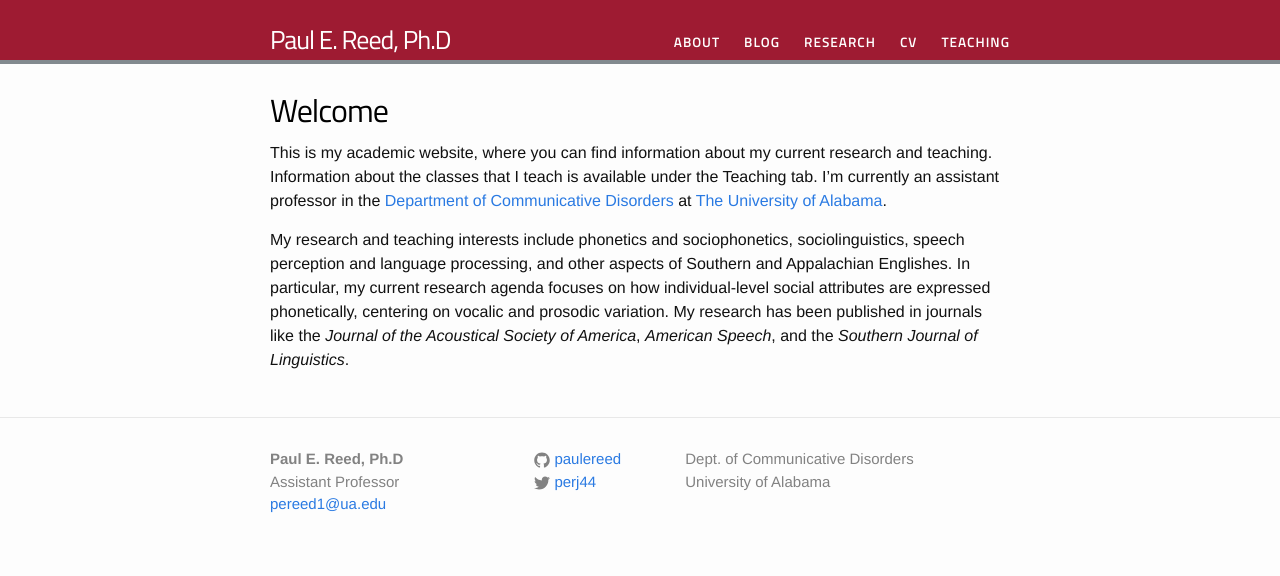
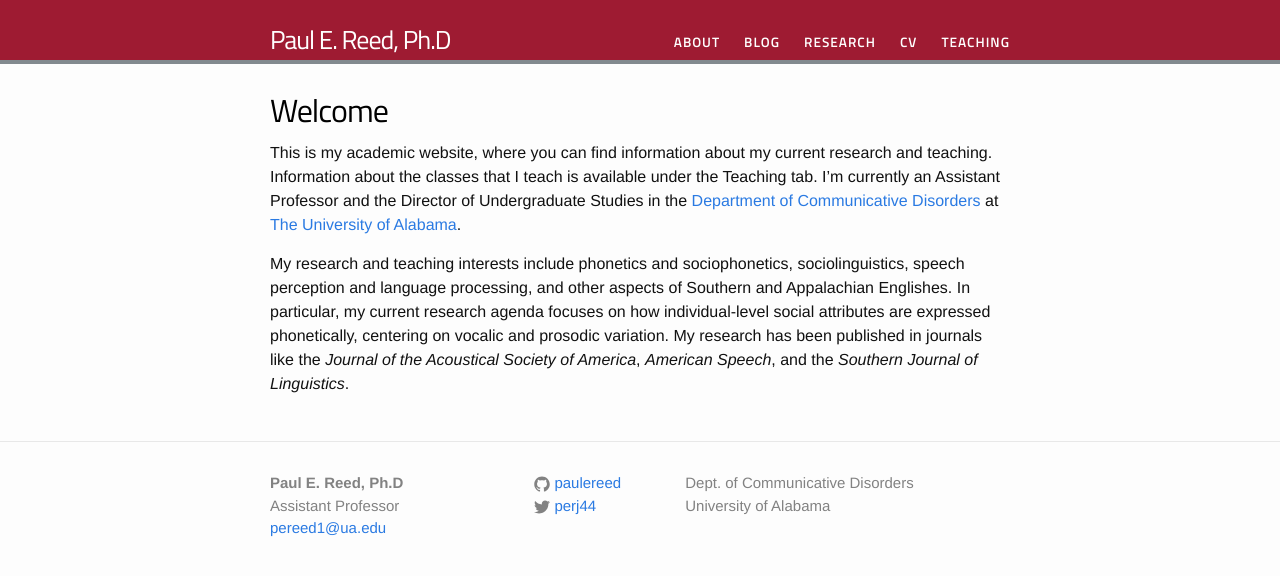
Before and after one commit to paulereed/paulereed.github.io, a Jekyll site: the page built from index.html, in a window 1280 px wide. Shown: the top 576 px of the page. Built offline with Jekyll 4.4.1, drawn with Linux system fonts in a browser that asks for light colours; some web fonts are replaced.

Commit message:
adjusting wording on homepage

```diff
--- a/index.html
+++ b/index.html
@@ -10,7 +10,7 @@ layout: default
 
 	<p>This is my academic website, where you can find information about my current research and teaching.
 	Information about the classes that I teach is available under the Teaching tab.
-	I’m currently an assistant professor in the
+	I’m currently an Assistant Professor and the Director of Undergraduate Studies in the
 	 <a href="http://www.cd.ua.edu" target="_blank">Department of Communicative Disorders</a>
 	 at <a href="http://www.ua.edu/" target="_blank">The University of Alabama</a>.</p>
 	<p>My research and teaching interests include phonetics and sociophonetics, sociolinguistics,
```
